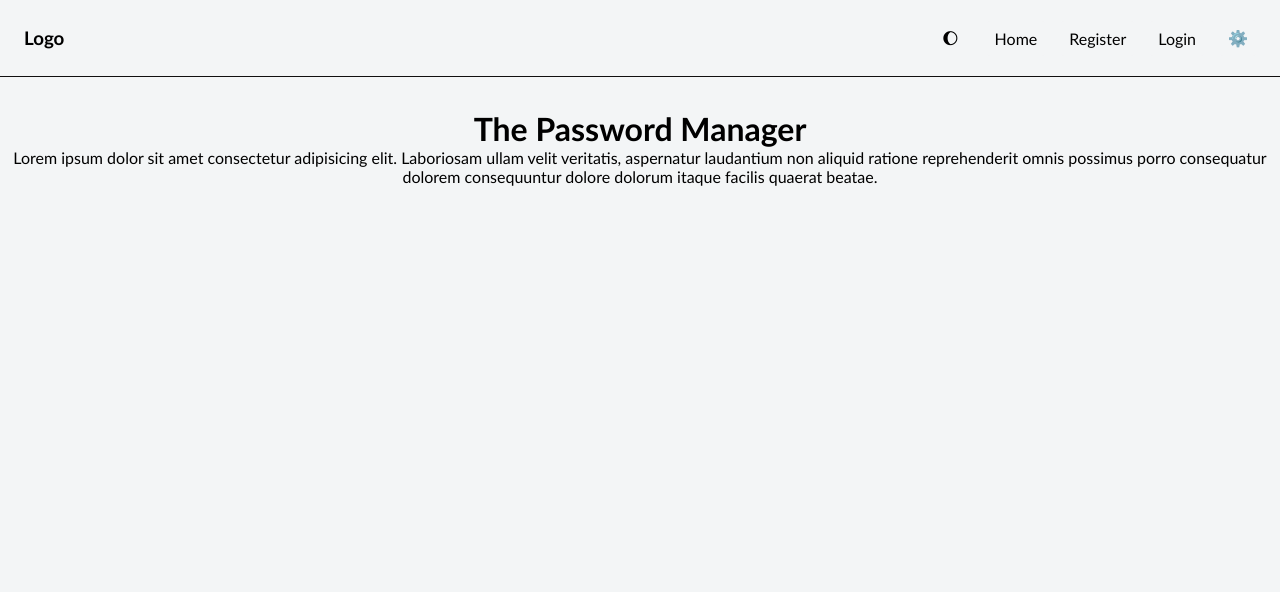
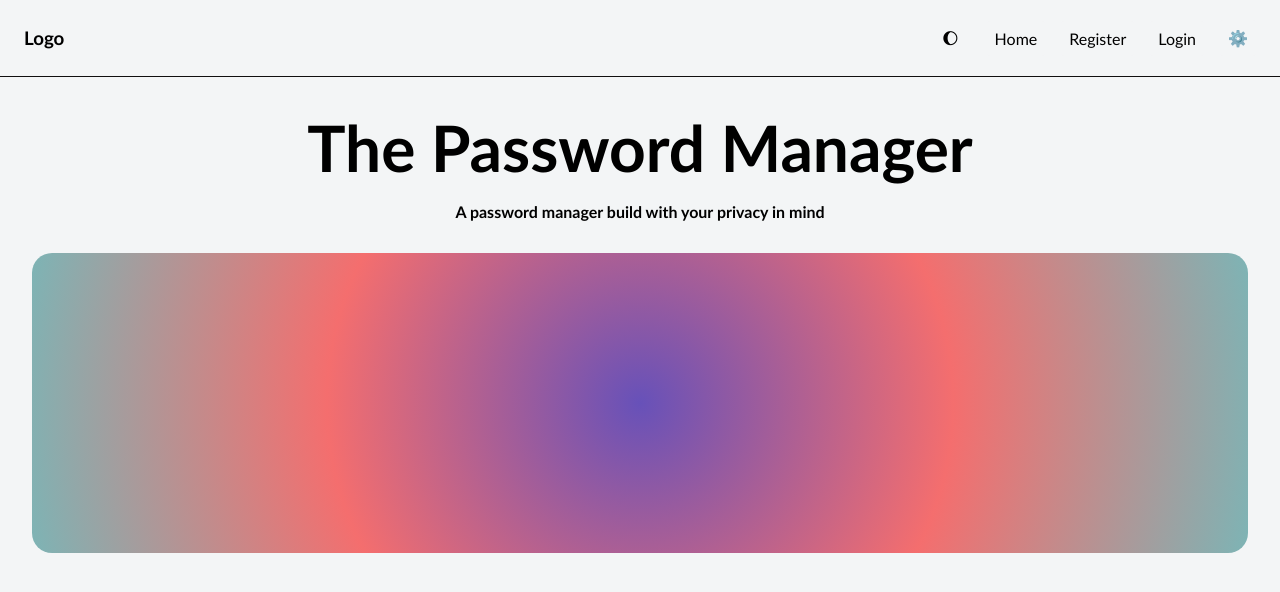
Before and after one commit to VOTMAN/passwordManager, a React (Vite) app: page / in a window 1280 px wide. Shown: the top 592 px of the page. Built offline with nearby package versions, Linux system fonts and the light colour scheme.

Commit message:
See prev app branch commit

```diff
--- a/src/Home/Home.jsx
+++ b/src/Home/Home.jsx
@@ -7,7 +7,8 @@ const Home = () => {
     <div>
       <Navbar/>
       <h1 className={styles.pageTextCenter}>The Password Manager</h1>
-      <p className={styles.pageTextCenter}>Lorem ipsum dolor sit amet consectetur adipisicing elit. Laboriosam ullam velit veritatis, aspernatur laudantium non aliquid ratione reprehenderit omnis possimus porro consequatur dolorem consequuntur dolore dolorum itaque facilis quaerat beatae.</p>
+      <h4 className={styles.pageTextCenter}>A password manager build with your privacy in mind</h4>
+      <div className={styles.banner}></div>
     </div>
   )
 }
--- a/src/Home/Home.module.css
+++ b/src/Home/Home.module.css
@@ -1,3 +1,25 @@
+* {
+}
+
 .pageTextCenter {
     text-align: center;
 }
+
+h1 {
+    font-size: 4rem;
+    margin-bottom: 1rem;
+}
+
+
+
+.banner {
+    display: flex;
+    justify-self: center;
+    position: relative;
+    width: 95%;
+    height: 300px;
+    border-radius: 20px;
+    background: rgb(103,81,185);
+    background: radial-gradient(circle, rgba(103,81,185,1) 0%, rgba(244,110,110,1) 50%, rgba(125,180,181,1) 100%);
+    margin: 2rem 0;
+}
--- a/src/Nav/Navbar.module.css
+++ b/src/Nav/Navbar.module.css
@@ -1,3 +1,13 @@
+* {
+    margin: 0;
+    padding: 0;
+    box-sizing: border-box;
+    font-family:'Trebuchet MS', 'Lucida Sans Unicode', 'Lucida Grande', 'Lucida Sans', Arial, sans-serif;
+    background-color: var(--background);
+    color: var(--text);
+    transition: 0.3s ease-in-out all;
+}
+
 :root[data-theme="light"] {
     --text: hsl(0, 0%, 0%);
     --background: hsl(200, 14%, 96%);
@@ -12,16 +22,6 @@
     --primary: hsl(0, 3%, 94%);
     --secondary: hsl(222, 39%, 32%);
     --accent: hsl(210, 50%, 33%);
-}
-
-* {
-    margin: 0;
-    padding: 0;
-    box-sizing: border-box;
-    font-family:'Trebuchet MS', 'Lucida Sans Unicode', 'Lucida Grande', 'Lucida Sans', Arial, sans-serif;
-    background-color: var(--background);
-    color: var(--text);
-    transition: 0.3s ease-in-out all;
 }
 
 
```
